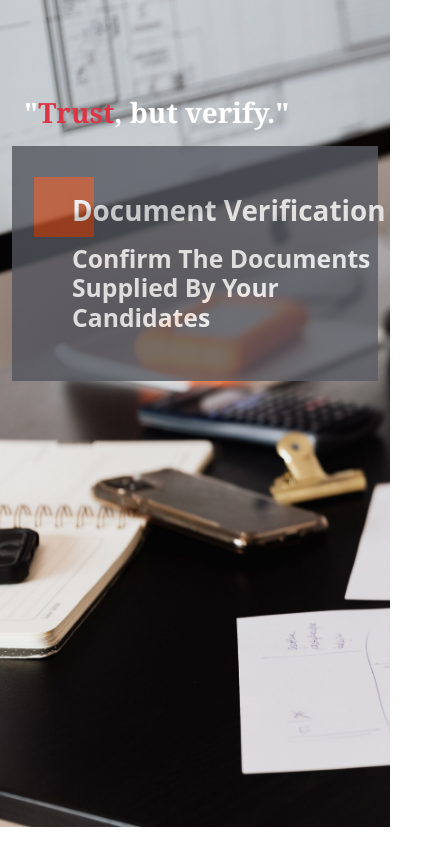
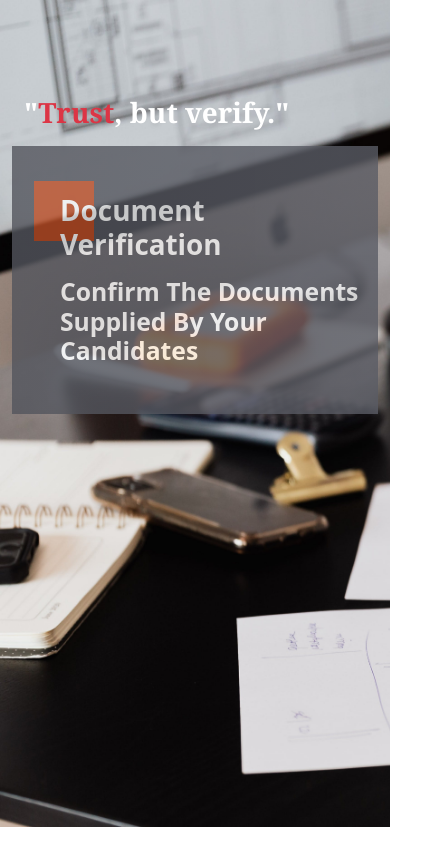
Before and after one commit to mugunthancloudin/documentverification, a React (Create React App) app: page / in a window 390 px wide. Shown: the top 844 px of the page, 426 px wide, since content can reach past the window. Built offline with nearby package versions, Linux system fonts and the light colour scheme.

Commit message:
responsive fixed

```diff
--- a/src/components/landingPage/home/home01.js
+++ b/src/components/landingPage/home/home01.js
@@ -8,18 +8,15 @@ export default function Home01() {
         <div className="container">
           <div className="row">
             <div className="col-lg-6">
-
-            <h1 className="homeH1">"<spam className="text-danger">Trust</spam>, but verify."
-</h1>
+              <h1 className="homeH1">
+                "<spam className="text-danger">Trust</spam>, but verify."
+              </h1>
               <div className="row text-light homeComponent ">
-
-
-              <div className="homeBox">&nbsp;</div>
-                <h1 className="ms-5 mt-5 fw-bold">Document Verification</h1>
-                <h2 className="ms-5 mt-2 fw-bold mb-5">
+                <div className="homeBox">&nbsp;</div>
+                <h1 className="ps-5 mt-5 fw-bold">Document Verification</h1>
+                <h2 className="ps-5 mt-2 fw-bold mb-5">
                   Confirm The Documents <br></br> Supplied By Your Candidates
                 </h2>
-
               </div>
             </div>
             <div className="col-lg-6"></div>
```
